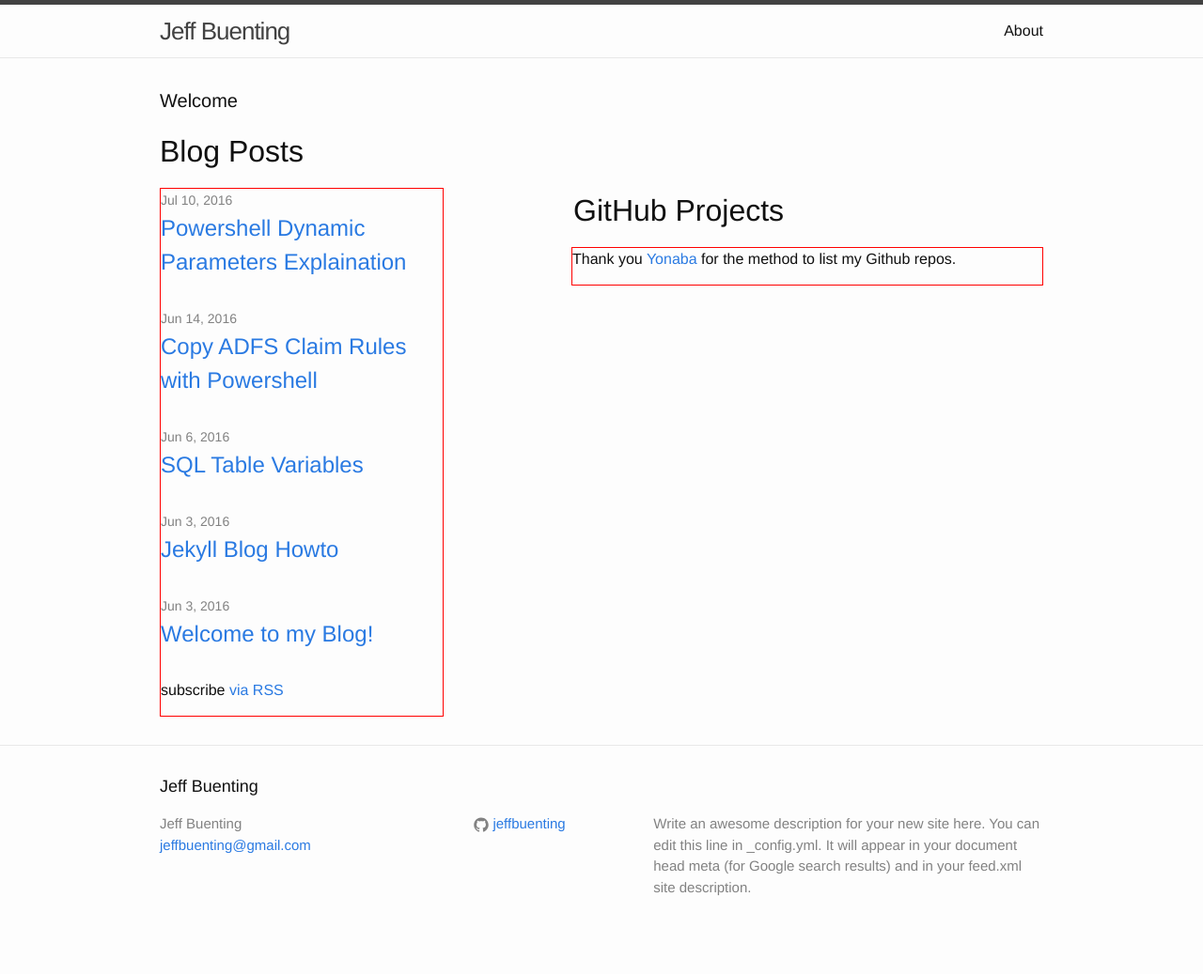
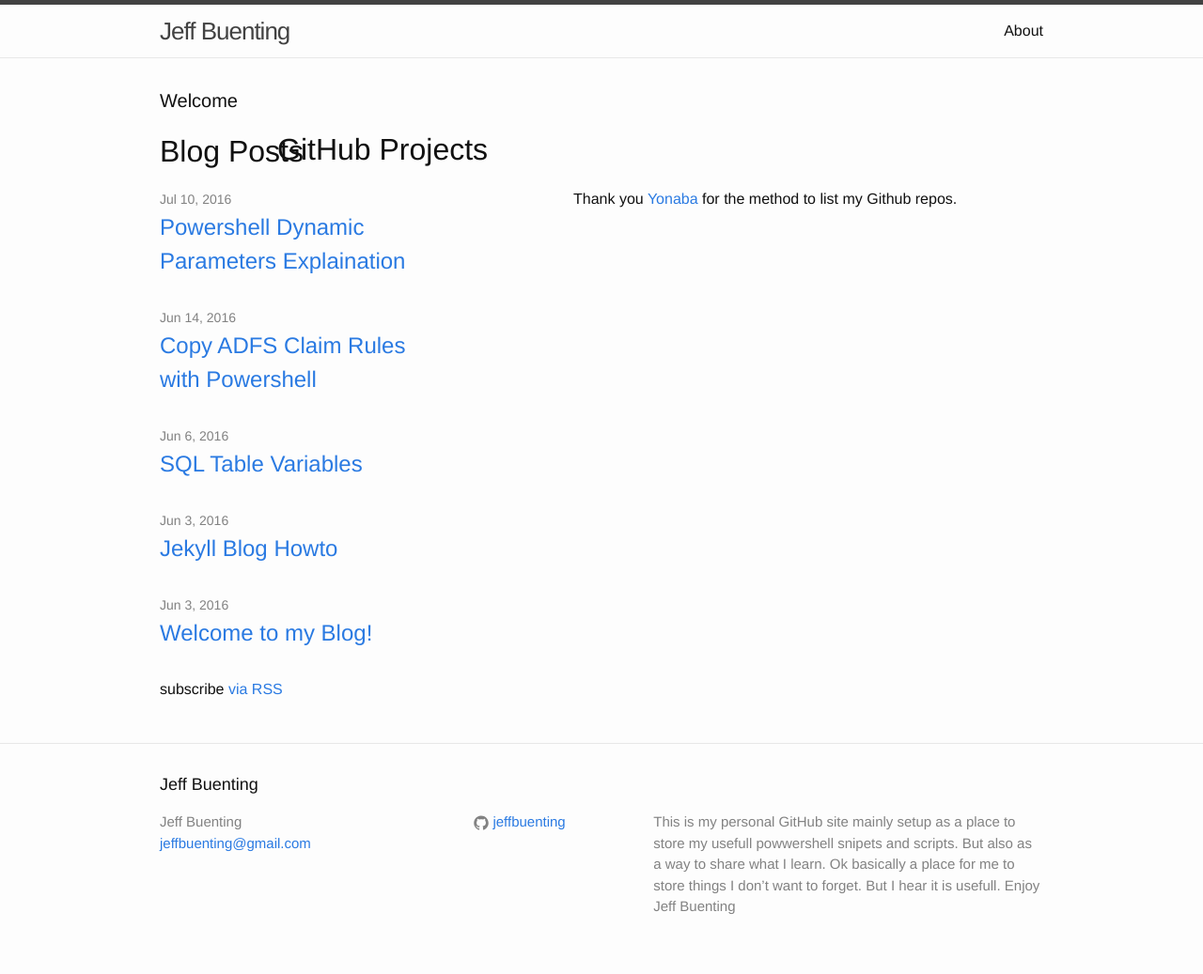
Before and after one commit to jeffbuenting/jeffbuenting.github.io, a Jekyll site: the page built from index.html, in a window 1280 px wide. Shown: the whole page at 94% size. Built offline with Jekyll 4.4.1, drawn with Linux system fonts in a browser that asks for light colours; before the commit the page ends 1016 px from its top, so only the background shows below that.

Commit message:
Leveled colums on main page
removed red borders and leveled colums by making Github project title absolute

```diff
--- a/_config.yml
+++ b/_config.yml
@@ -9,9 +9,8 @@
 title: Jeff Buenting
 email: jeffbuenting@gmail.com
 description: > # this means to ignore newlines until "baseurl:"
-  Write an awesome description for your new site here. You can edit this
-  line in _config.yml. It will appear in your document head meta (for
-  Google search results) and in your feed.xml site description.
+  This is my personal GitHub site mainly setup as a place to store my usefull powwershell snipets and scripts. But also as a way to share what I learn. Ok basically a place for me to store things I don’t want to forget. But I hear it is usefull.  Enjoy Jeff Buenting
+
 baseurl: "" # the subpath of your site, e.g. /blog
 url: "jeffbuenting.github.io" # the base hostname & protocol for your site
 github_username:  jeffbuenting
--- a/css/main.scss
+++ b/css/main.scss
@@ -32,18 +32,27 @@
 	margin: auto
 };
 
-#leftcolumn { width: 300px; border: 1px solid red; float: left};
+#leftcolumn {
+	width: 300px;
+//	border: 1px solid red;
+	float: left
+};
 
 // working to get new title to div via css
 
+
 #My-Github-Projects-Title {
+	position: absolute;
+	top: 135px;
+	right: 485px;
 	width: 500px;
 	float: right;
 }
 
 #my-github-projects {
+
 	width: 500px;
-	border: 1px solid red;
+//	border: 1px solid red;
 	float: right;
 	p:first-child { font-weight: Bold;};
 }
--- a/index.html
+++ b/index.html
@@ -31,6 +31,7 @@
 </div>
 
 <div id="My-Github-Projects-Title">
+
 	<h1>GitHub Projects</h1>
 </div>
 
```
